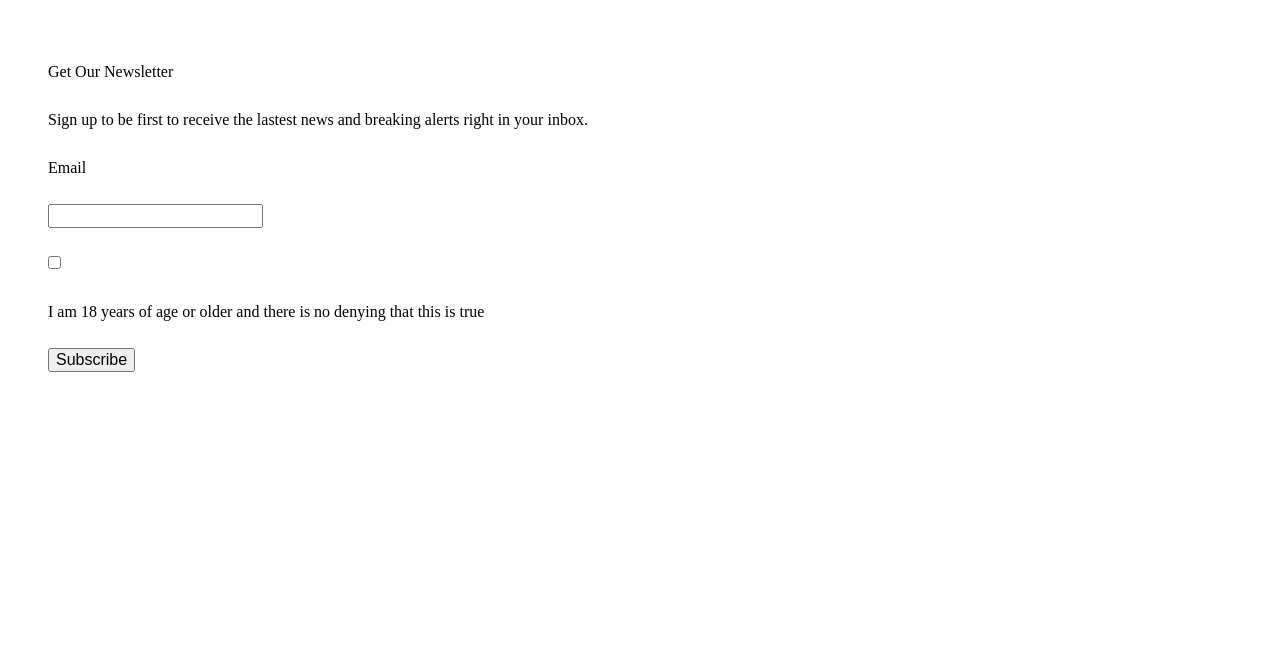
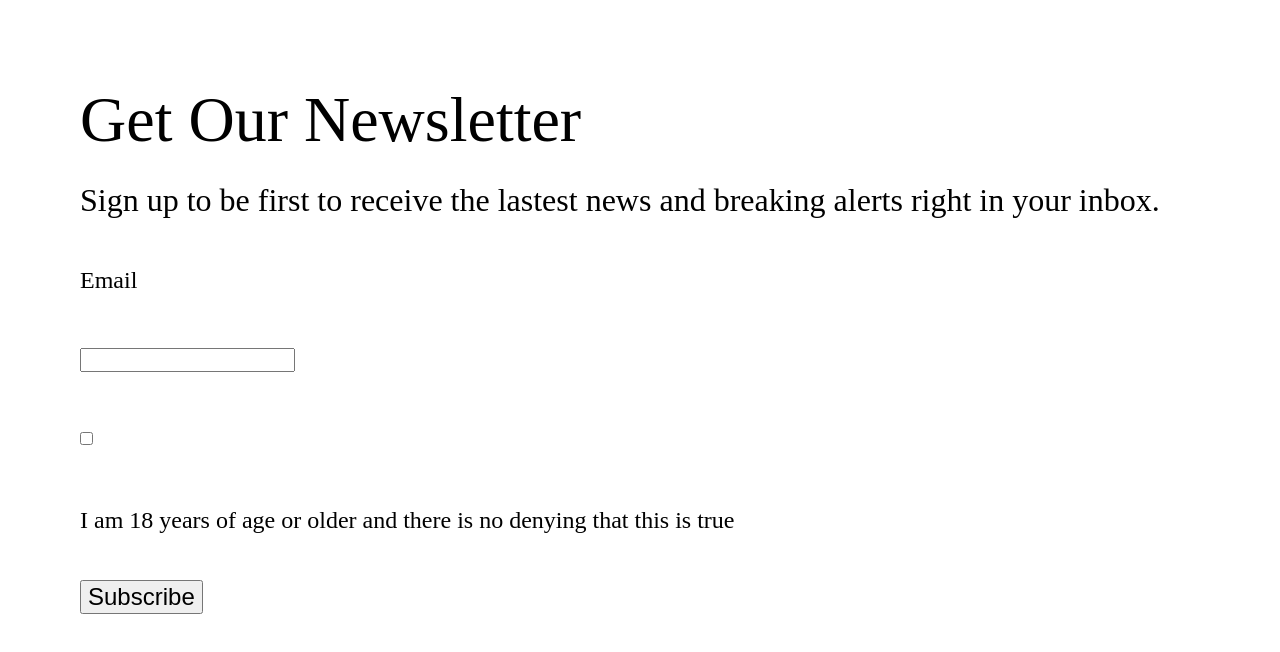
Before and after one commit to dkomarov/Lab-4_Komarov_Denis_ITMD362-01, a plain HTML site: page index.html in a window 1280 px wide. Drawn offline with nearby package versions, Linux system fonts and the light colour scheme.

Commit message:
Edit font-size for heading, paragraph, label and button text

```diff
--- a/css/screen.css
+++ b/css/screen.css
@@ -58,6 +58,7 @@ html [type="button"], /* 1 */
 [type="reset"],
 [type="submit"] {
   -webkit-appearance: button; /* 2 */
+  font-size: 1.5em;
 }
 
 /**
@@ -191,14 +192,22 @@ img, audio, video {
   http://www.modularscale.com/?22&px&1.667&web&text
 */
 
+h1 {
+	font-size: 4em;
+}
+
+p {
+	font-size: 2em;
+}
 html {
   /*font-size: 1.375em;  22px */
-  line-height: 3.000em; /* 66px Modified from 1.182em to 2.000em /~300%/ INITIAL: 26px / ~ 120% */
-  padding: 3.000em; /* 66px ~300% / 26px / ~ 120% */
+  line-height: 5.000em; /* 66px Modified from 1.182em to 2.000em /~300%/ INITIAL: 26px / ~ 120% */
+  padding: 5.000em; /* 66px ~300% / 26px / ~ 120% */
   text-rendering: optimizeLegibility;
 }
 
 label {
+  font-size: 1.5em;
   display: block;
 }
 
```
